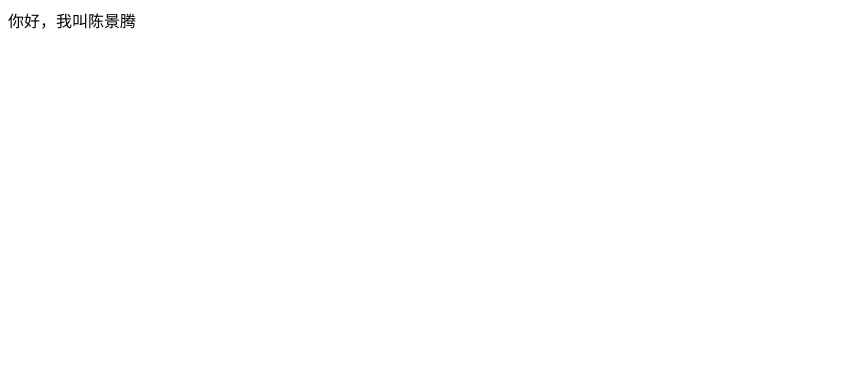
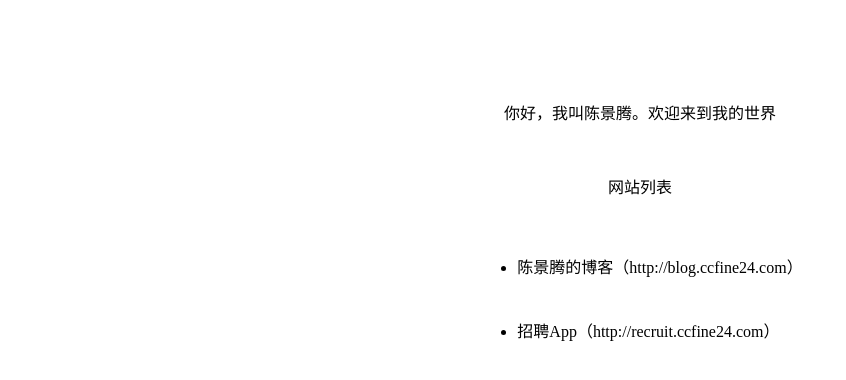
Before and after one commit to ccfine/ccfine24, a website: page index.html in a window 1280 px wide. Shown: the whole page, without its empty margins (0-846 px from the left). Drawn offline with Linux system fonts and the light colour scheme.

Commit message:
增加网站列表链接

```diff
--- a/index.html
+++ b/index.html
@@ -5,8 +5,45 @@
     <meta http-equiv="x-ua-compatible" content="ie=edge, chrome=1" />
     <meta name="viewport" content="width=device-width, initial-scale=1, user-scalable=yes" />
     <title>ccfine24的首页</title>
+    <style>
+      .container {
+        position: absolute;
+        left: 0;
+        top: 0;
+        right: 0;
+        bottom: 0;
+        display: flex;
+        flex-direction: column;
+        align-items: center;
+      }
+      .header {
+        margin: 100px 0 50px;
+      }
+      li {
+        margin-top: 40px;
+      }
+      a {
+        color: #000;
+        text-decoration: none;
+      }
+      a:hover {
+        color: #086EFF;
+        text-decoration: underline;
+      }
+    </style>
   </head>
   <body>
-    <div>你好，我叫陈景腾</div>
+    <div class="container">
+      <div class="header">你好，我叫陈景腾。欢迎来到我的世界</div>
+      <div>网站列表</div>
+      <ul>
+        <li>
+          <a href="http://blog.ccfine24.com" target="_blank">陈景腾的博客（http://blog.ccfine24.com）</a>
+        </li>
+        <li>
+          <a href="http://recruit.ccfine24.com" target="_blank">招聘App（http://recruit.ccfine24.com）</a>
+        </li>
+      </ul>
+    </div>
   </body>
 </html>
--- a/package.json
+++ b/package.json
@@ -1,6 +1,6 @@
 {
   "name": "ccfine24",
-  "version": "1.0.0",
+  "version": "1.0.1",
   "scripts": {
     "setup": "pm2 deploy ecosystem.config.js production setup",
     "deploy": "pm2 deploy ecosystem.config.js production"
```
Also changed, not shown: CHANGELOG.md, README.md.
